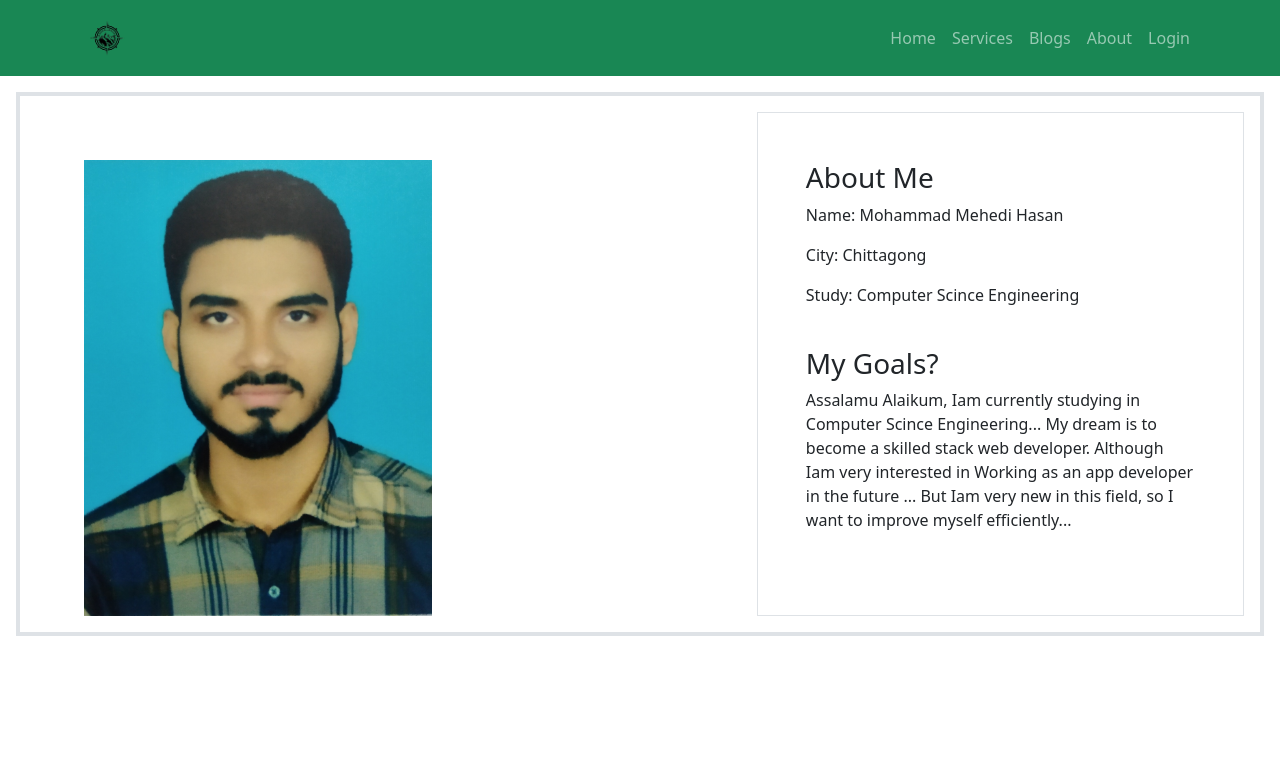
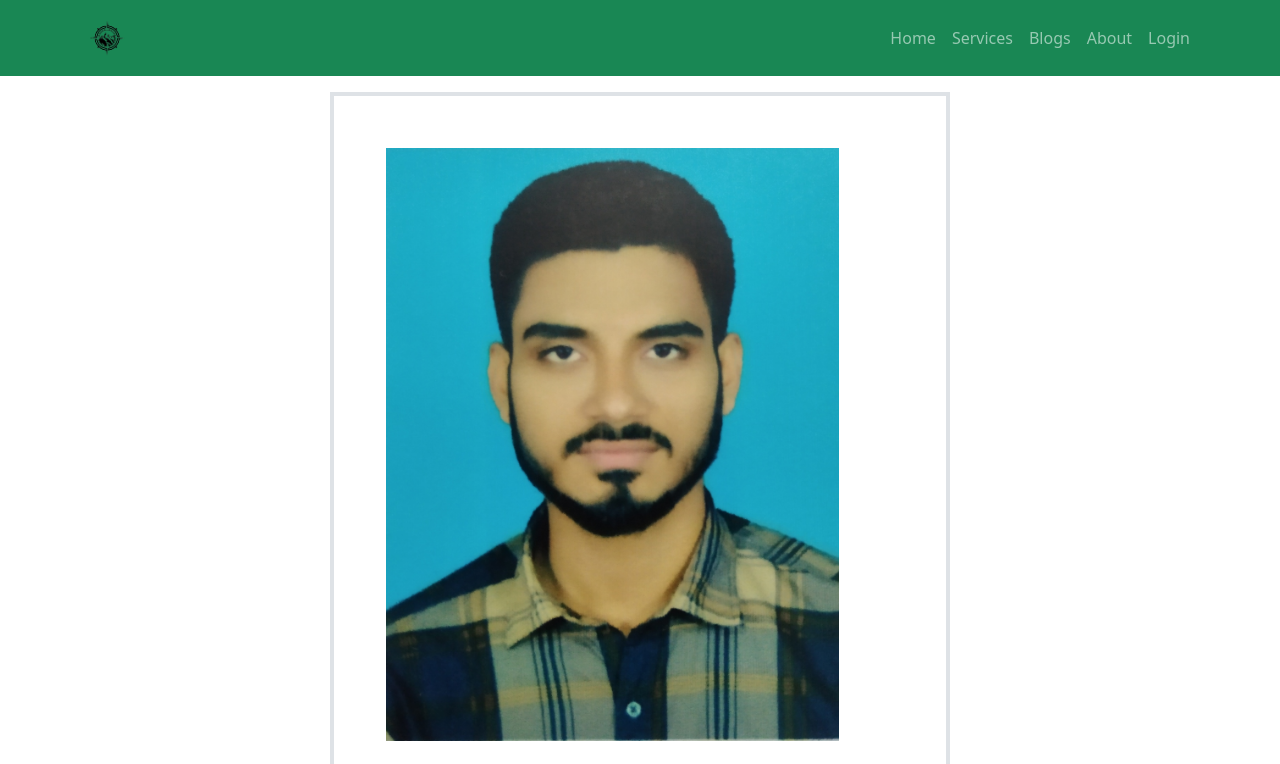
Before and after one commit to abirisl/independent-service-provider, a React (Create React App) app: page /about in a window 1280 px wide. Shown: the top 764 px of the page. Built offline with nearby package versions, Linux system fonts and the light colour scheme; no server answers.

Commit message:
login route making

```diff
--- a/src/page/About/About.js
+++ b/src/page/About/About.js
@@ -1,13 +1,17 @@
 import React from 'react';
+import { Col, Row } from 'react-bootstrap';
 import img from '../../images/mehedi.jpg'
 
 const About = () => {
     return (
-        <div className='d-flex border border-4 p-3 mt-3 me-3 ms-3 mb-3'>
+        <Row xs={1} md={2}>
+              <div className='mx-auto'>
+              <div className='d-flex border border-4 p-1 mt-3 me-1 ms-1 mb-3 text-center'>
+                <Col>
                     <div className='w-75'>
-           <img className='w-50 ms-5 mt-5' src={img} alt="" />
+                        <img className='w-100 ms-5 mt-5' src={img} alt="" />
                     </div>
-           <div className='border border-1 w-50 ms-4 p-5'>
+                    <div className='border border-1 w-100 p-5 mt-4'>
                         <h3>About Me</h3>
                         <p>Name: Mohammad Mehedi Hasan</p>
                         <p>City: Chittagong</p>
@@ -16,7 +20,10 @@ const About = () => {
                         <h3>My Goals?</h3>
                         <p>Assalamu Alaikum, Iam currently studying in Computer Scince Engineering... My dream is to become a skilled stack web developer. Although Iam very interested in Working as an app developer in the future ... But Iam very new in this field, so I want to improve myself efficiently...</p>
                     </div>
+                    </Col>
                 </div>
+              </div>
+        </Row>
     );
 };
 
```
Lines whose indentation alone changed are shown as unchanged.
